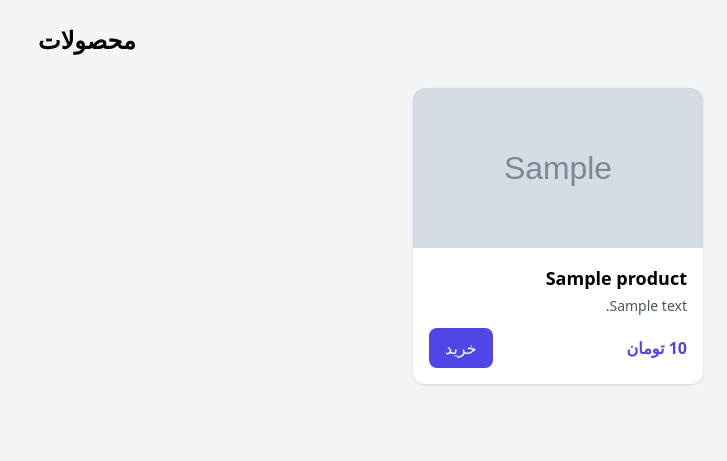
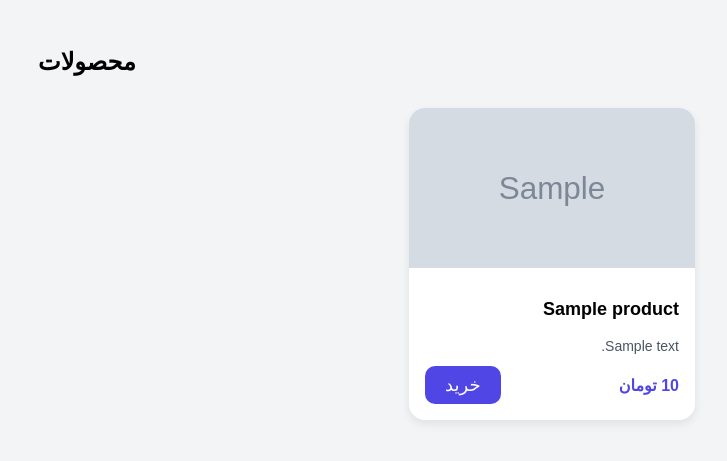
Before and after one commit to samansahebi/cook-machine, a FastAPI app: page / in a window 1280 px wide. Shown: the top 461 px of the page, without its empty margins (553-1280 px from the left). Run offline with FastAPI, Linux system fonts and the light colour scheme; tables that the repository leaves empty hold one stand-in row (values such as "Sample post"); grey boxes marked "Sample" are stand-in pictures; parts of the project's set-up code (start-up, migrations or seed data) failed here and were passed over; some libraries are stand-ins or nearby versions.

Commit message:
tailwind removed

```diff
--- a/templates/products.html
+++ b/templates/products.html
@@ -3,48 +3,190 @@
 <head>
   <meta charset="UTF-8">
   <title>محصولات</title>
-  <script src="https://cdn.tailwindcss.com"></script>
+
+  <style>
+    /* -------- Base -------- */
+    body {
+      background: #f3f4f6;
+      padding: 24px;
+      font-family: sans-serif;
+    }
+
+    h1 {
+      font-size: 24px;
+      font-weight: bold;
+      margin-bottom: 32px;
+      text-align: center;
+    }
+
+    /* -------- Grid -------- */
+    .products {
+      max-width: 1280px;
+      margin: 0 auto;
+      display: grid;
+      grid-template-columns: repeat(1, 1fr);
+      gap: 24px;
+    }
+
+    @media (min-width: 640px) {
+      .products { grid-template-columns: repeat(2, 1fr); }
+    }
+
+    @media (min-width: 768px) {
+      .products { grid-template-columns: repeat(3, 1fr); }
+    }
+
+    @media (min-width: 1024px) {
+      .products { grid-template-columns: repeat(4, 1fr); }
+    }
+
+    /* -------- Card -------- */
+    .card {
+      background: #fff;
+      border-radius: 16px;
+      box-shadow: 0 4px 10px rgba(0,0,0,.08);
+      overflow: hidden;
+      display: flex;
+      flex-direction: column;
+    }
+
+    .card img {
+      width: 100%;
+      height: 160px;
+      object-fit: cover;
+    }
+
+    .no-image {
+      height: 160px;
+      background: #e5e7eb;
+      display: flex;
+      align-items: center;
+      justify-content: center;
+      color: #555;
+    }
+
+    .card-body {
+      padding: 16px;
+      display: flex;
+      flex-direction: column;
+      flex: 1;
+    }
+
+    .card-body h2 {
+      font-size: 18px;
+      font-weight: bold;
+      margin-bottom: 4px;
+    }
+
+    .card-body p {
+      font-size: 14px;
+      color: #4b5563;
+      margin-bottom: 12px;
+    }
+
+    .card-footer {
+      margin-top: auto;
+      display: flex;
+      justify-content: space-between;
+      align-items: center;
+    }
+
+    .price {
+      font-weight: bold;
+      color: #4f46e5;
+    }
+
+    /* -------- Button -------- */
+    .buy-btn {
+      background: #4f46e5;
+      color: #fff;
+      padding: 8px 20px;
+      border: none;
+      border-radius: 10px;
+      cursor: pointer;
+      font-size: 18px;
+    }
+
+    .buy-btn:hover {
+      background: #4338ca;
+    }
+
+    .buy-btn.disabled {
+      opacity: 0.5;
+      cursor: not-allowed;
+    }
+
+    /* -------- Waiting Dialog -------- */
+    .waiting {
+      position: fixed;
+      inset: 0;
+      background: rgba(0,0,0,.6);
+      display: none;
+      align-items: center;
+      justify-content: center;
+      z-index: 50;
+    }
+
+    .waiting.show {
+      display: flex;
+    }
+
+    .waiting-box {
+      background: #fff;
+      border-radius: 16px;
+      padding: 24px;
+      width: 320px;
+      text-align: center;
+    }
+
+    .spinner {
+      width: 40px;
+      height: 40px;
+      border: 4px solid #4f46e5;
+      border-top-color: transparent;
+      border-radius: 50%;
+      animation: spin 1s linear infinite;
+      margin: 0 auto 16px;
+    }
+
+    @keyframes spin {
+      to { transform: rotate(360deg); }
+    }
+
+    .waiting-text {
+      font-weight: bold;
+    }
+  </style>
 </head>
 
-<body class="bg-gray-100 p-6">
+<body>
 
-<h1 class="text-2xl font-bold mb-8 text-center">
-  محصولات
-</h1>
+<h1>محصولات</h1>
 
-<div class="max-w-7xl mx-auto grid grid-cols-1 sm:grid-cols-2 md:grid-cols-3 lg:grid-cols-4 gap-6">
+<div class="products">
 
   {% for p in products %}
-  <div class="bg-white rounded-xl shadow overflow-hidden flex flex-col">
+  <div class="card">
 
     {% if p.cover %}
-      <img
-  src="{{ url_for('static', path=p.cover) }}"
-  class="w-full h-40 object-cover"
-  alt="{{ p.name }}"
->
-
+      <img src="{{ url_for('static', path=p.cover) }}" alt="{{ p.name }}">
     {% else %}
-      <div class="h-40 bg-gray-200 flex items-center justify-center">
-        بدون تصویر
-      </div>
+      <div class="no-image">بدون تصویر</div>
     {% endif %}
 
-    <div class="p-4 flex flex-col flex-1">
-      <h2 class="font-bold text-lg mb-1">{{ p.name }}</h2>
+    <div class="card-body">
+      <h2>{{ p.name }}</h2>
 
-      <p class="text-sm text-gray-600 mb-3">
-        {{ p.description or "—" }}
-      </p>
+      <p>{{ p.description or "—" }}</p>
 
-      <div class="mt-auto flex justify-between items-center">
-        <span class="font-bold text-indigo-600">
+      <div class="card-footer">
+        <span class="price">
           {{ "{:,}".format(p.price) }} تومان
         </span>
 
         <button
-          onclick="buyProduct({{ p.id }}, this)"
-          class="bg-indigo-600 hover:bg-indigo-700 items-center justify-center text-white px-4 py-2 rounded-lg">
+          class="buy-btn"
+          onclick="buyProduct({{ p.id }}, this)">
           خرید
         </button>
       </div>
@@ -55,38 +197,28 @@
 </div>
 
 <!-- Waiting Dialog -->
-<div id="waitingDialog"
-     class="fixed inset-0 bg-black bg-opacity-60 hidden items-center justify-center z-50">
-
-  <div class="bg-white rounded-xl p-6 w-80 text-center">
-    <!-- Spinner -->
-    <div class="flex justify-center mb-4">
-      <div class="w-10 h-10 border-4 border-indigo-600 border-t-transparent rounded-full animate-spin"></div>
-    </div>
-
-    <p id="waitingText" class="font-bold">
+<div id="waitingDialog" class="waiting">
+  <div class="waiting-box">
+    <div class="spinner"></div>
+    <p id="waitingText" class="waiting-text">
       لطفاً مبلغ را در دستگاه کارت‌خوان پرداخت کنید
     </p>
   </div>
-
 </div>
 
 <script>
   function showWaiting(text) {
     document.getElementById("waitingText").innerText = text;
-    document.getElementById("waitingDialog").classList.remove("hidden");
-    document.getElementById("waitingDialog").classList.add("flex");
+    document.getElementById("waitingDialog").classList.add("show");
   }
 
   function hideWaiting() {
-    document.getElementById("waitingDialog").classList.add("hidden");
-    document.getElementById("waitingDialog").classList.remove("flex");
+    document.getElementById("waitingDialog").classList.remove("show");
   }
 
   async function buyProduct(productId, button) {
-    // Prevent double-click
     button.disabled = true;
-    button.classList.add("opacity-50", "cursor-not-allowed");
+    button.classList.add("disabled");
 
     showWaiting("لطفاً مبلغ را در دستگاه کارت‌خوان پرداخت کنید");
 
@@ -97,8 +229,6 @@
         body: JSON.stringify({ id: productId })
       });
 
-      const data = await res.json();
-
       if (res.ok) {
         showWaiting("✅ پرداخت با موفقیت انجام شد");
         setTimeout(hideWaiting, 1500);
@@ -106,13 +236,12 @@
         showWaiting("❌ پرداخت ناموفق بود");
         setTimeout(hideWaiting, 2000);
       }
-
-    } catch (err) {
+    } catch {
       showWaiting("❌ خطا در ارتباط با سرور");
       setTimeout(hideWaiting, 2000);
     } finally {
       button.disabled = false;
-      button.classList.remove("opacity-50", "cursor-not-allowed");
+      button.classList.remove("disabled");
     }
   }
 </script>
```
